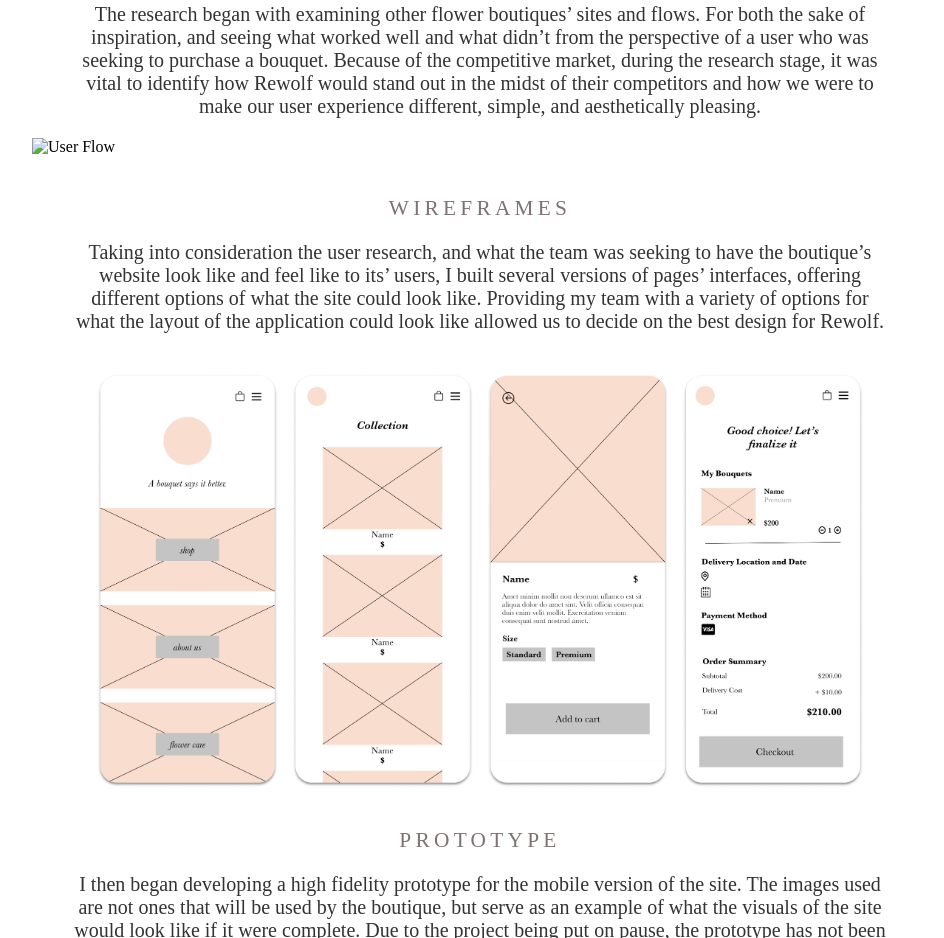
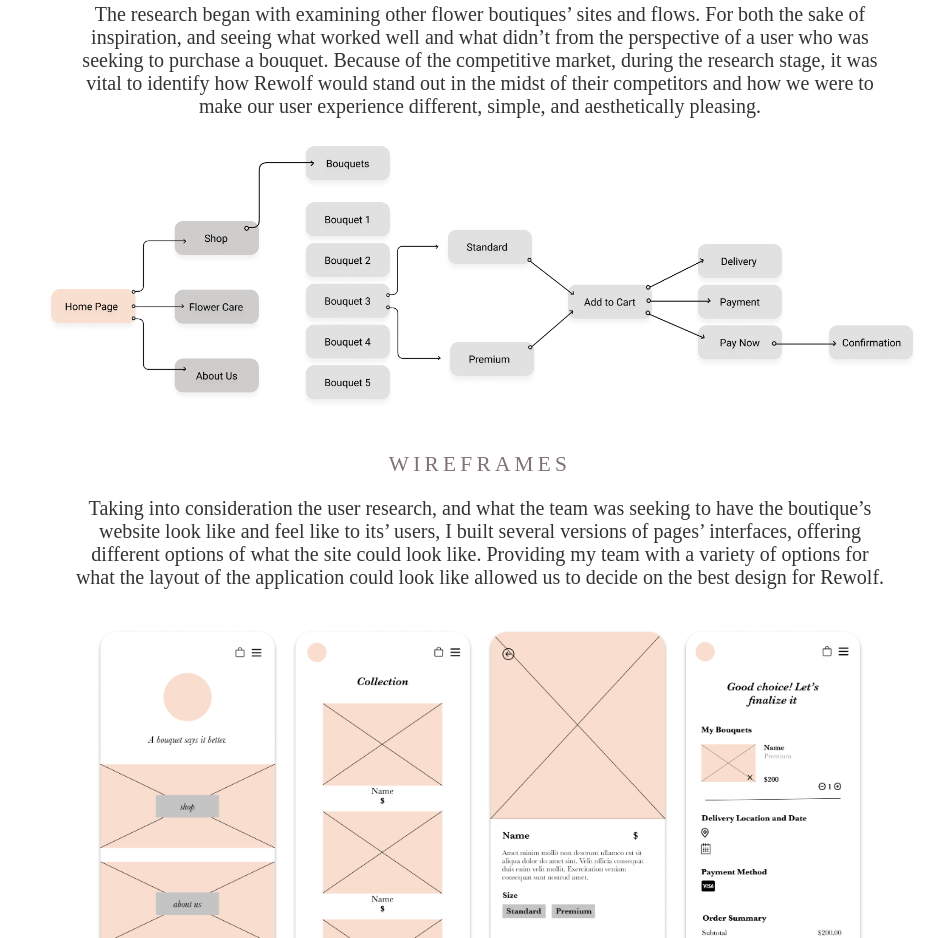
Before and after one commit to mashavrina/msportfolio, a plain HTML site: page projects.html in a window 1280 px wide. Shown: the part 1269-2207 px from the top of the page, without its empty margins (160-1104 px from the left). Drawn offline with Linux system fonts and the light colour scheme.

Commit message:
Update projects.html

```diff
--- a/projects.html
+++ b/projects.html
@@ -50,7 +50,7 @@
       <p class="rsrchp">
         The research began with examining other flower boutiques’ sites and flows. For both the sake of inspiration, and seeing what worked well and what didn’t from the perspective of a user who was seeking to purchase a bouquet. Because of the competitive market, during the research stage, it was vital to identify how Rewolf would stand out in the midst of their competitors and how  we were to make our user experience different, simple, and aesthetically pleasing.
       </p>
-      <img class="userflow" src="images/User Flow.png" alt="User Flow" width="70%" height="70%">
+      <img class="userflow" src="User Flow.png" alt="User Flow" width="70%" height="70%">
     </div>
 
     <div class="wire">
```
